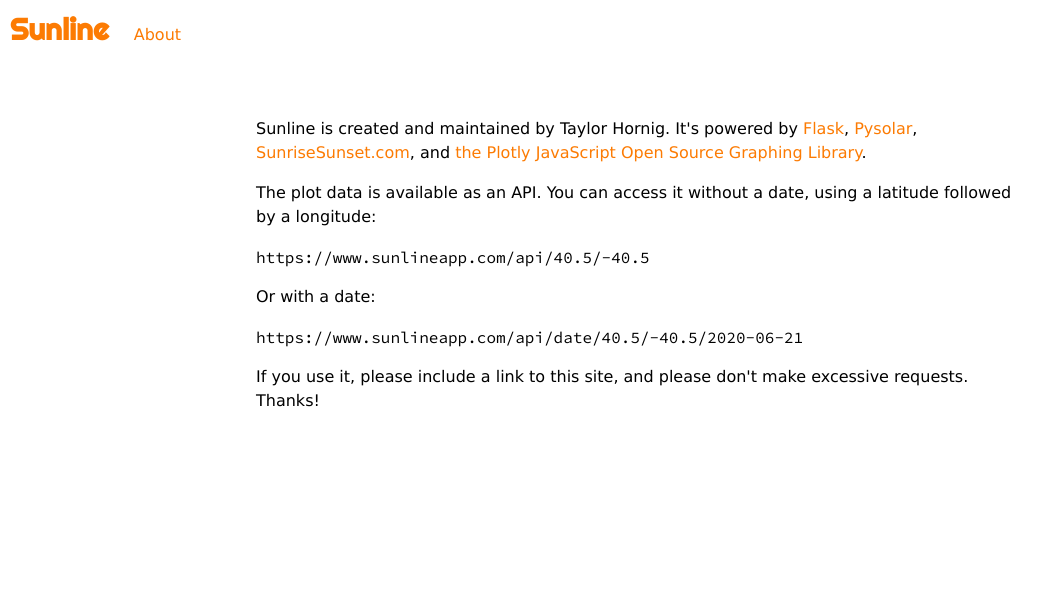
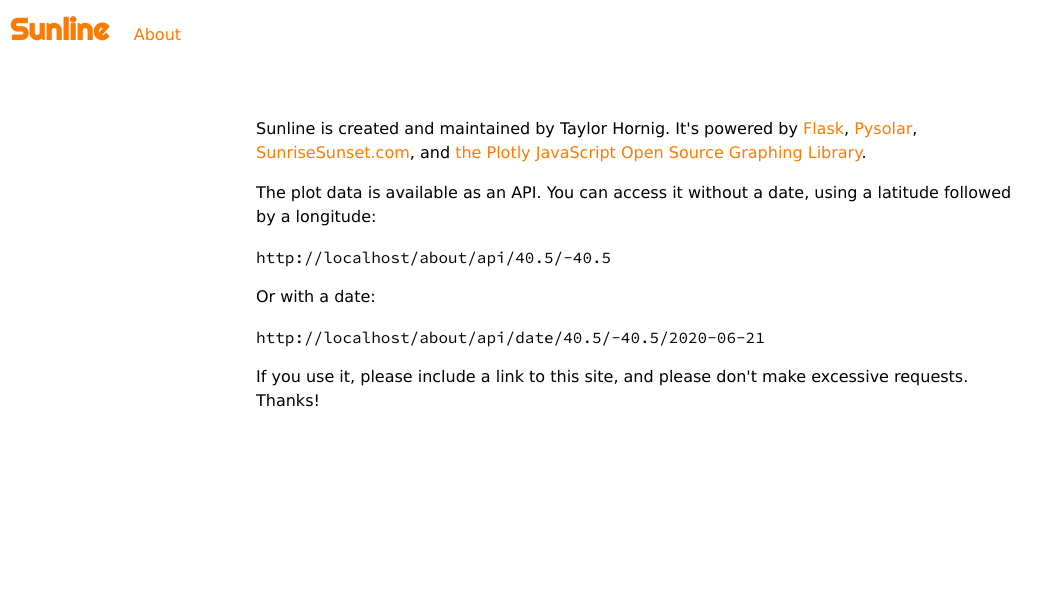
Before and after one commit to cehornig/sunline-flask, a Flask app: page /about in a window 1280 px wide. Shown: the top 589 px of the page, without its empty margins (0-1063 px from the left). Run offline with Flask 2, Linux system fonts and the light colour scheme; some libraries are stand-ins or nearby versions.

Commit message:
Dynamic base url

```diff
--- a/app.py
+++ b/app.py
@@ -1,5 +1,4 @@
-from flask import Flask
-from flask import render_template
+from flask import Flask, render_template, request
 import json
 from markupsafe import escape
 from convert import *
@@ -11,7 +10,8 @@ def index():
 
 @app.route('/about')
 def about():
-    return render_template('about.html')
+    base = request.base_url
+    return render_template('about.html', base=base)
 
 @app.route('/api/<lat>/<long>')
 def api(lat, long):
--- a/templates/about.html
+++ b/templates/about.html
@@ -12,11 +12,11 @@
       The plot data is available as an API. You can access it without a date,
       using a latitude followed by a longitude:
       <div class="code-block">
-        https://www.sunlineapp.com/api/40.5/-40.5
+        {{ base }}/api/40.5/-40.5
       </div>
       Or with a date:
       <div class="code-block">
-        https://www.sunlineapp.com/api/date/40.5/-40.5/2020-06-21
+        {{ base }}/api/date/40.5/-40.5/2020-06-21
       </div>
       If you use it, please include a link to this site, and
       please don't make excessive requests.  Thanks!
```
